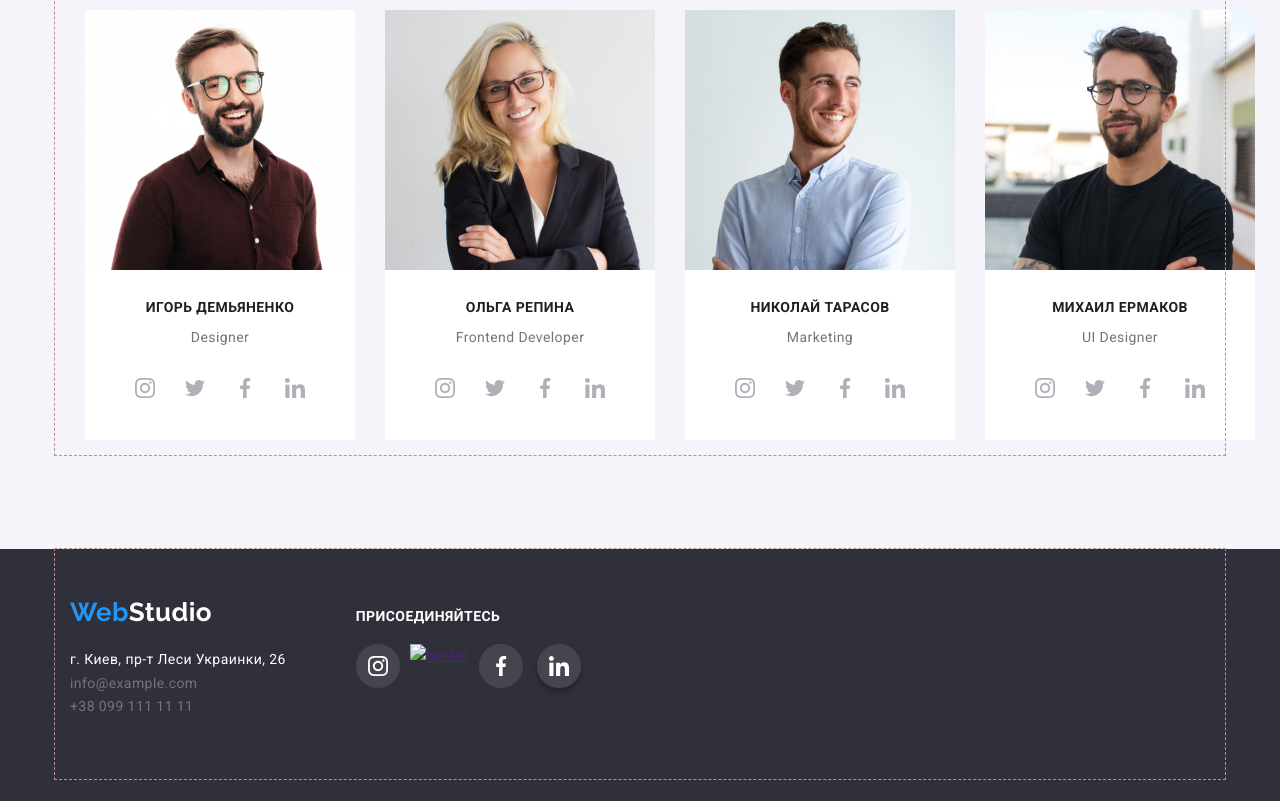
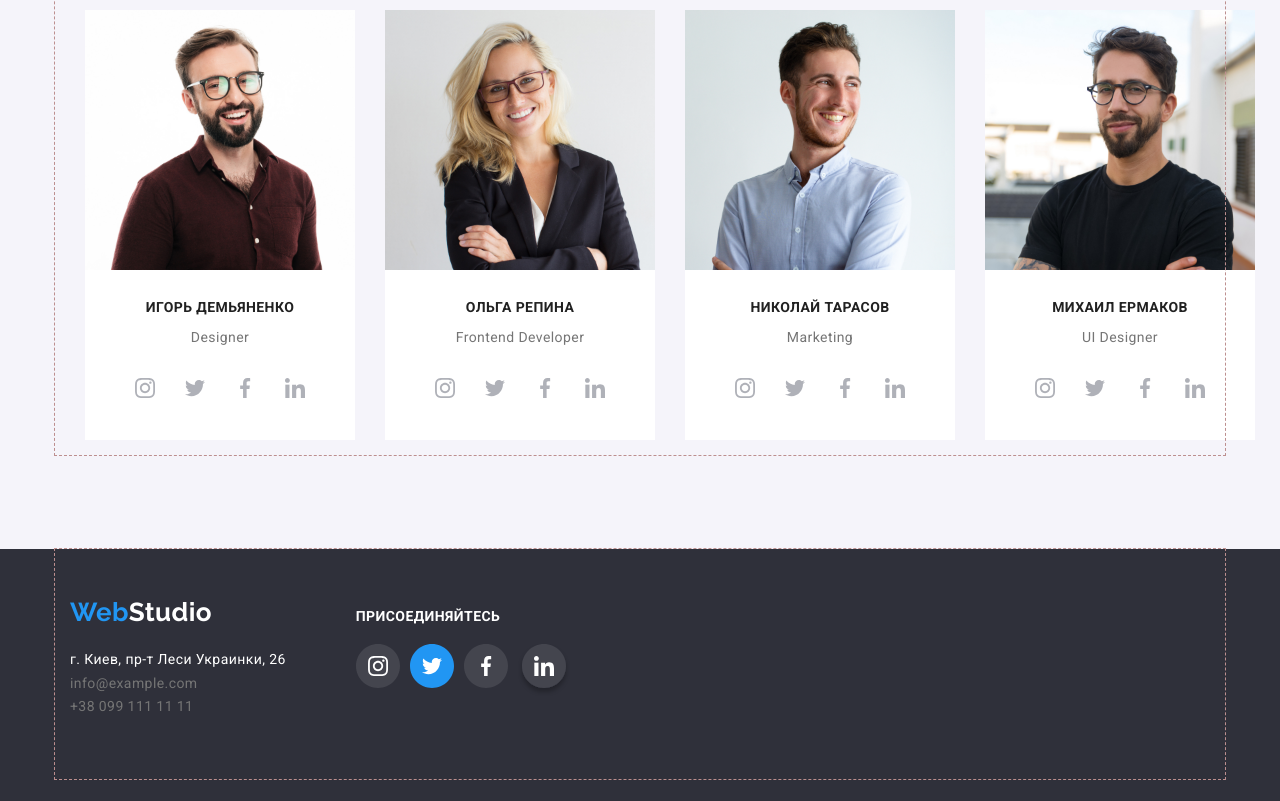
Before and after one commit to Mazahaka7/Frontend2, a plain HTML site: page index.html in a window 1280 px wide. Shown: the part 1833-2634 px from the top of the page. Drawn offline with nearby package versions, Linux system fonts and the light colour scheme; the site is published under a folder, as on GitHub Pages, so addresses that start at the root find nothing.

Commit message:
img twitter edited

```diff
--- a/index.html
+++ b/index.html
@@ -238,7 +238,7 @@
                 <a href=""><img src="./images/insta.svg" alt=""></a>
             </li>
             <li class="social-links">
-                <a href=""><img src="/images/Twitter.svg" alt="twitter"></a>
+                <a href=""><img src="./images/Twitter.svg" alt="twitter"></a>
             </li>
             <li class="social-links">
                 <a href=""><img src="./images/facebook.svg" alt="facebook"></a>
```
